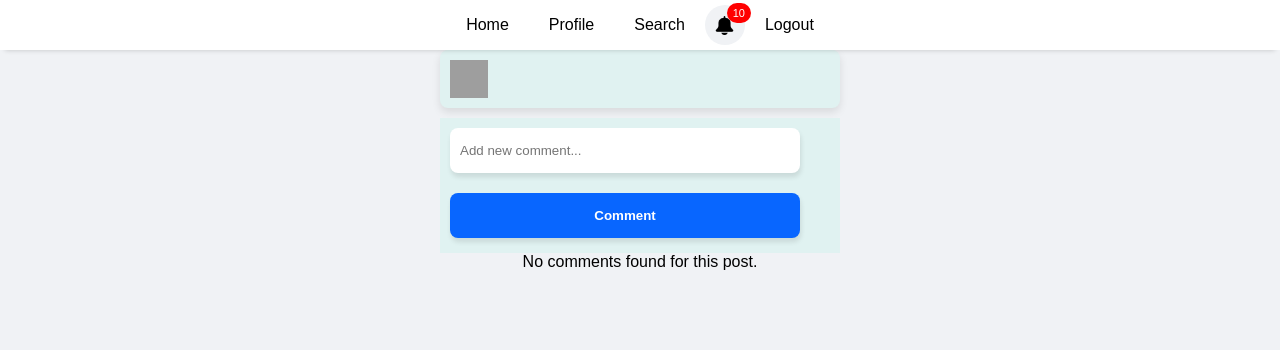
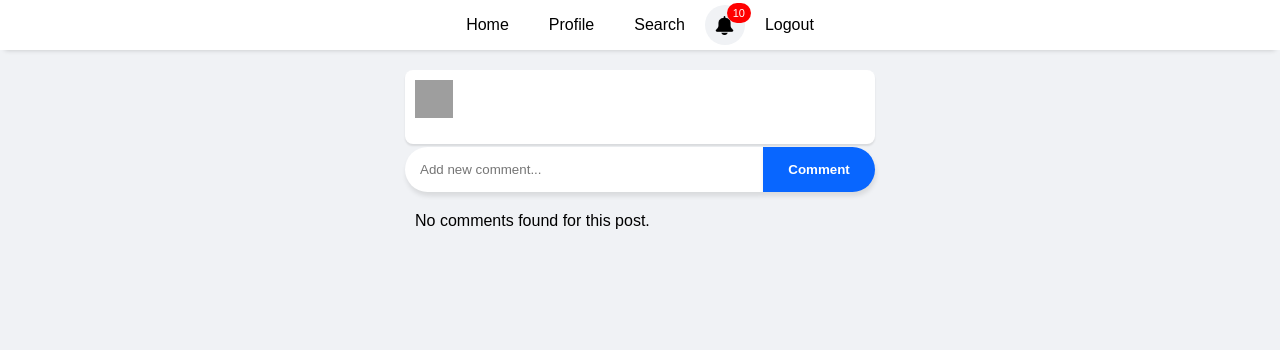
Before and after one commit to islamhamdaoui/Socialmedia-website-PHP-PDO, a PHP site: the page made by postview.php in a window 1280 px wide. Shown: the top 350 px of the page. Run offline with PHP 8.4, Linux system fonts and the light colour scheme; a user stored in the database is signed in; data comes from the database, SQL or seed files in the repository; grey boxes are pictures that could not be loaded.

Commit message:
post design improved

```diff
--- a/postview.php
+++ b/postview.php
@@ -23,10 +23,10 @@
     $show->execute(array("id"=> $id));
     $data = $show->fetch();
     ?>
-    <div class="postcontainer">
+    <div class="container">
 
         <div class='post'>
-            <div class="usertop">
+          <div class="username">
             <?php
 if ($data['pdp'] === 'default') {
     echo '<img src="uploads/default.png" alt="default Image">';
@@ -34,17 +34,22 @@ if ($data['pdp'] === 'default') {
     echo "<img src='uploads/{$data['pdp']}.png' alt='{$data['pdp']} Image'>";
     }
         ?>
-
+                <div class="userdiv">
+                <div class="usertop">
                     <b><?php echo htmlspecialchars($data["username"]); ?></b>
                     <?php
                  if ($data['verified']) {
                      echo "<img src='icons/verified.png' class='verified'>";
                     } ?>
 
+
+
+</div>
 <span><?=$data['post_date'] ?></span>
 </div>
-            <span><?php echo htmlspecialchars($data["content"]); ?></span>
 </div>
+            <p><?php echo htmlspecialchars($data["content"]); ?></p>
+
     </div>
 
     <div class="comment">
@@ -63,6 +68,7 @@ echo "<img src='icons/verified.png' class='verified'>";
                     comments.id as comment_id,
                     comments.created_at as created_at,
                     comments.comment,
+                    pdp,
                     users.username,
 
 
@@ -87,25 +93,37 @@ echo "<img src='icons/verified.png' class='verified'>";
 
             if ($showComments->rowCount() > 0) {
                 while ($comment = $showComments->fetch(PDO::FETCH_ASSOC)) {
+
                     echo "<div class='commentContainer'>";
+                    if($comment['username'] === $_SESSION['username']){
+                        echo'<div class="deletebtn">';
+echo "<div  onclick=\"window.location.href='delete/deletecomment.php?id=" . $comment['comment_id'] . "&post_id=" . $data['post_id'] . "'\">Delete</div>";
+echo"</div>";
+                    }
+                    echo "<div class='commentDiv'>";
+                    echo "<img src='uploads/{$comment['pdp']}.png' alt='{$comment['pdp']} Image'>";
+
+                    echo" <div class='commentContent'>";
                     echo "<div class='commentinfo'> ";
                     echo "<b onclick=\"mention('" . htmlspecialchars($comment['username']) . "')\" id='user'>" . htmlspecialchars($comment['username']) . "</b>";
                     echo htmlspecialchars($comment['comment']) . "<br>";
+                    echo "</div>";
                     echo "<span class='date'>" . htmlspecialchars($comment['time_ago']) . "</span>";
                     echo "</div>";
-                    if($comment['username'] === $_SESSION['username']){
-echo "<div class='deletebtn' onclick=\"window.location.href='delete/deletecomment.php?id=" . $comment['comment_id'] . "&post_id=" . $data['post_id'] . "'\">Delete</div>";
 
-                    }
+                    echo "</div>";
+
                     echo "</div>";
                 }
             } else {
                 echo "No comments found for this post.";
             }
+
             ?>
+
         </div>
 
-
+</div>
 <script>
     function mention(username) {
             let input = document.getElementById('input');
@@ -122,7 +140,7 @@ echo "<div class='deletebtn' onclick=\"window.location.href='delete/deletecommen
 
 *{
         box-sizing: border-box;
-        margin: 0;
+
      }
         body {
             display: flex;
@@ -132,68 +150,113 @@ echo "<div class='deletebtn' onclick=\"window.location.href='delete/deletecommen
         }
 
 
-        .postcontainer {
-            padding-top: 50px;
+        .container {
+           margin-top: 70px;
+
+            width: 100%;
+            display: flex;
+            flex-direction: column;
+            align-items: center;
+            padding: 0 15px;
+
+
         }
 
         .post {
-            display: flex;
-            flex-direction: column;
-            width: 400px;
+            width: 100%;
+            max-width: 470px;
             padding: 10px;
-            margin-bottom: 10px;
-            background-color: #e0f2f1;
+
+            background-color: #fff;
             border-radius: 8px;
-            box-shadow: 0 4px 8px rgba(0, 0, 0, 0.1);
+            box-shadow: 0px 2px 2px rgba(0, 0, 0, 0.1);
         }
 
 
             .comment {
                 display: flex;
             flex-direction: column;
-            width: 400px;
-            background-color: #e0f2f1;
-            padding: 10px;
+            width: 100%;
+            max-width:470px ;
+           margin-top: 3px;
+
             }
+
         .comment form input {
             width: 100%;
-    max-width: 350px;
+
+   flex: 4;
     margin-bottom: 20px;
     height: 45px;
-    border-radius: 8px;
+    border-radius: 100px 0 0 100px;
     border: none;
-    padding: 5px 10px;
+    padding: 0 15px;
+    outline: none;
+
     background-color: #fff;
     box-shadow: 1px 4px 5px rgba(0, 0, 0, 0.1);
         }
 
-
+form {
+    display: flex;
+}
         .comment form input[type=submit] {
     background-color: #0866ff;
     color: #fff;
+
     font-weight: bold;
-    width: 100%;
+    border-radius: 0px 100px 100px 0;
+
     margin-bottom: 5px;
+    flex: 1;
     cursor: pointer;
 
 }
 input[type=submit]:hover {
     opacity: 0.7;
+
+}
+
+.comments {
+
+    width: 100%;
+
+    max-width: 450px;
 }
 
 .commentContainer {
     display: flex;
-    width: 400px;
+    width: 100%;
+    max-width: 450px;
+    flex-direction: column;
             padding: 10px;
             margin-bottom: 10px;
-            background-color: #fff;
+
             border-radius: 8px;
-            box-shadow: 0 4px 8px rgba(0, 0, 0, 0.1);
-            justify-content: space-between;
+
+
 }
 .commentinfo {
     display: flex;
             flex-direction: column;
+            background-color:#f6f6f6;
+            background-color: #e5ecf7;
+            padding: 8px 12px;
+
+            border-radius: 18px;
+
+}
+
+.commentContainer img {
+    width: 38px;
+            margin-right: 7px;
+            height: 38px;
+}
+
+
+.commentDiv {
+
+    display: flex;
 
 }
 
@@ -201,28 +264,41 @@ input[type=submit]:hover {
     color: rgb(101, 103, 107);
     font-size: 12px;
 }
+.deletebtn {
+    width:100%;
+    max-width: 400px;
 
-.deletebtn {
+}
+
+.deletebtn div{
     background-color: red;
     color: white;
+
+    float: right;
     height: fit-content;
     padding: 5px 7px;
     cursor: pointer;
     font-size: 12px;
     border-radius: 8px;
+    margin-right: 0;
+    margin-left: auto;
 
 }
-.deletebtn:hover {
+.deletebtn div:hover {
     opacity: 0.5;
 }
 
 
+.username {
+            display: flex;
+            align-items: center;
+}
 .usertop {
             display: flex;
            align-items: center;
           }
 
-          .usertop img {
+          .post img {
             width: 38px;
             margin-right: 7px;
             height: 38px;
@@ -236,6 +312,16 @@ input[type=submit]:hover {
            -webkit-user-drag: none;
 
         }
+
+        .userdiv span {
+            font-size: 12px;
+            color: rgb(101, 103, 107);
+        }
+        .userdiv {
+            display: flex;
+            flex-direction: column;
+        }
+
 </style>
 
 </body>
```
Also changed, not shown: icons/chat.png (added). Lines whose indentation alone changed are shown as unchanged.
